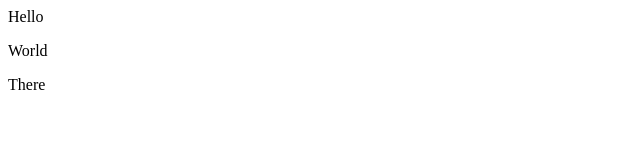
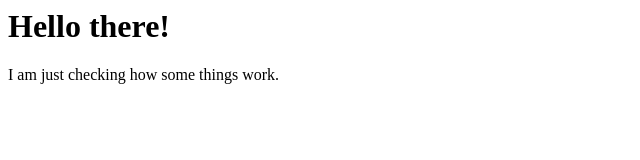
Before and after one commit to SaiyedRushan/demo-repo, a plain HTML site: page index.html in a window 1280 px wide. Shown: the whole page, without its empty margins (0-640 px from the left). Drawn offline with Linux system fonts and the light colour scheme.

Commit message:
Updated index.html

```diff
--- a/index.html
+++ b/index.html
@@ -1,3 +1,5 @@
-<div>Hello</div>
-<p>World</p>
-<p>There</p>
+<div>
+  <h1>Hello there!</h1>
+</div>
+
+<p>I am just checking how some things work.</p>
```
